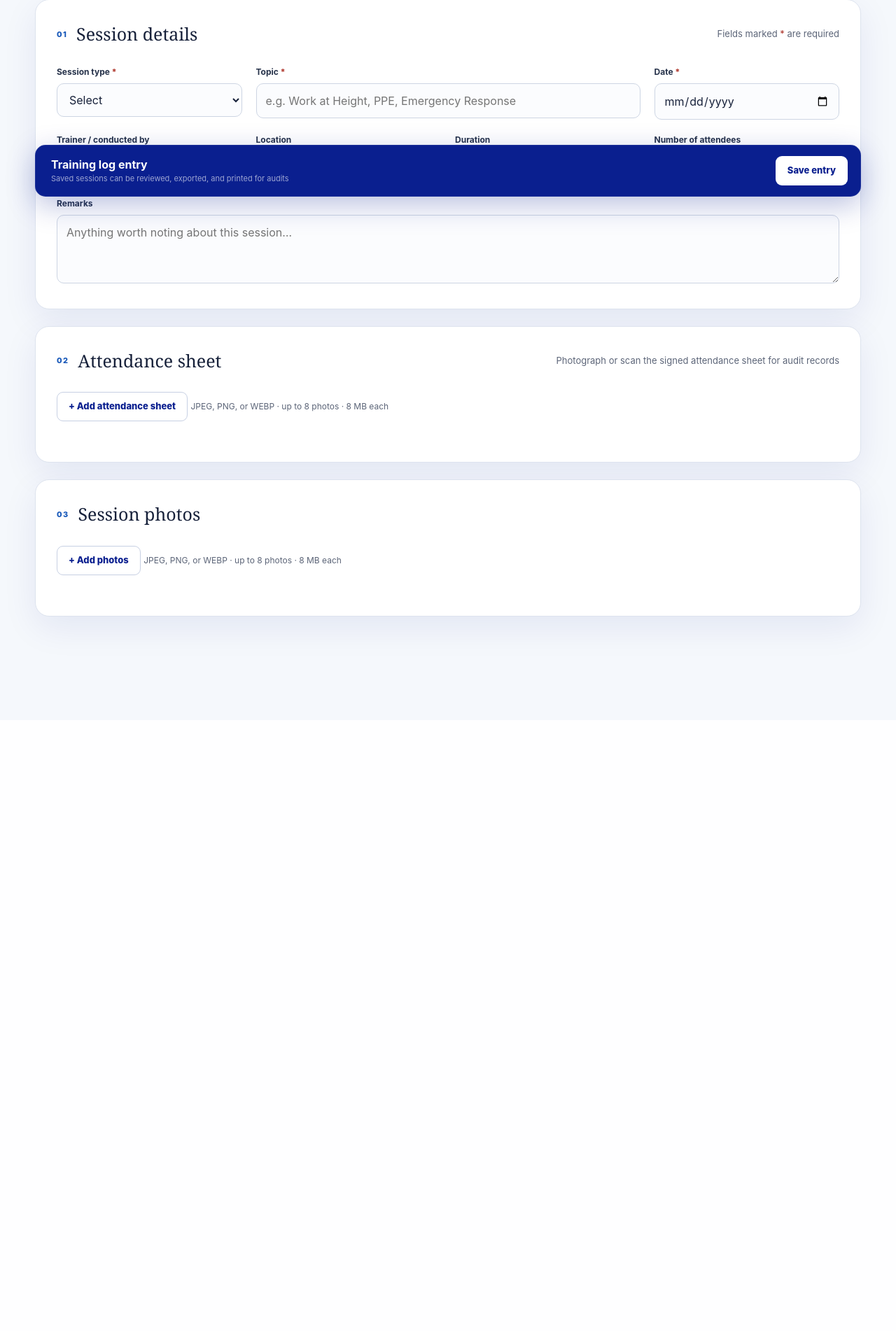
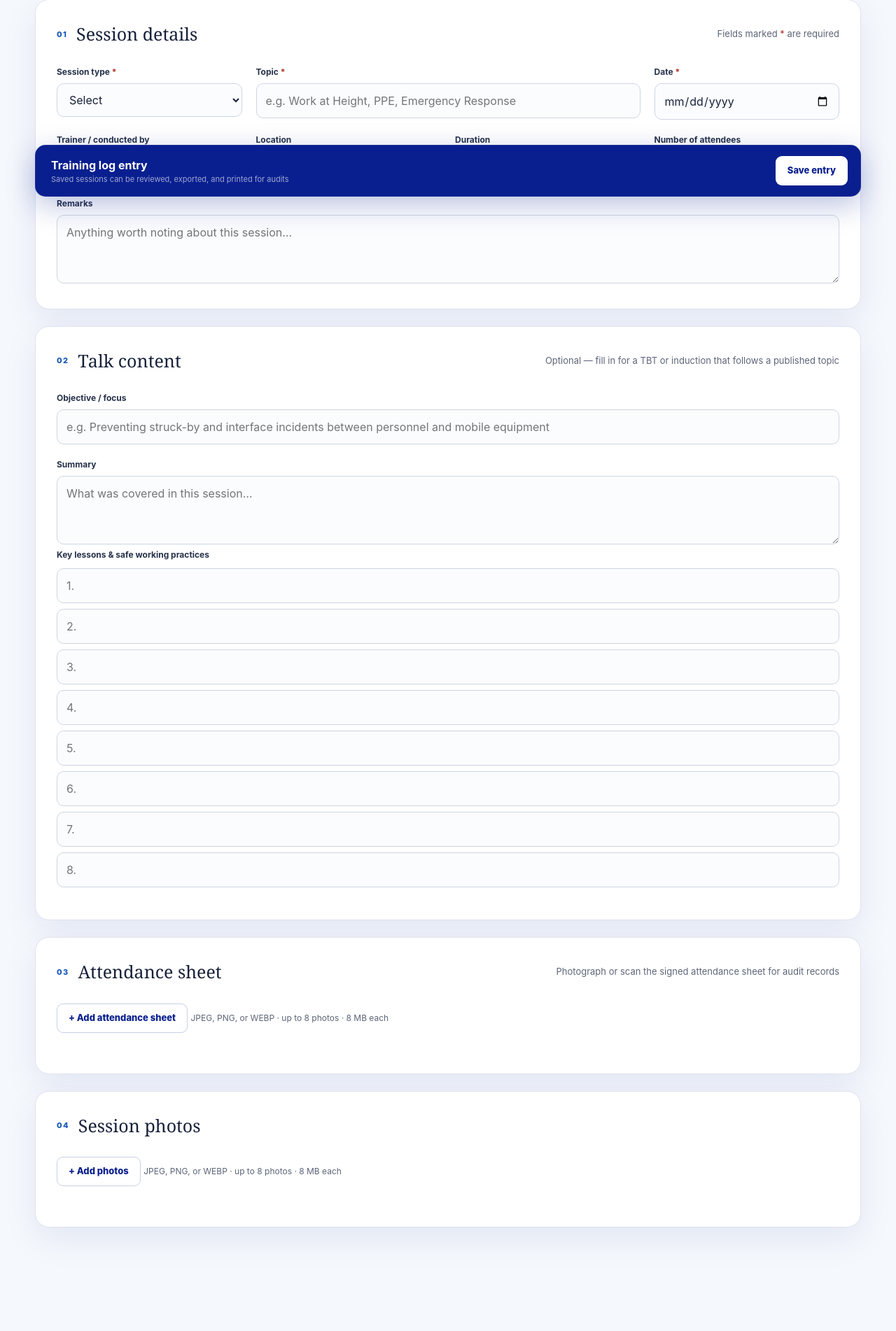
Before and after one commit to kamraanahmed1618-hue/Daily-Checklist, a Flask app: page /training in a window 1280 px wide. Shown: the part 503-2405 px from the top of the page at 70% size. Before the commit the page ends 1421 px from the top, so only its background shows below. Run offline with Flask 3, Linux system fonts and the light colour scheme; some libraries are stand-ins or nearby versions.

Commit message:
Add TBT talk content and match the real TBT record layout (#38)
The user shared a filled-in "TBT Record" Word document (MMI toolbox
talk, 16-08-2026) which documents far more than session metadata: a
topic title, an objective/subtitle line, a narrative summary in a
shaded box, and a bulleted "Key Lessons and Safe Working Practices"
list, before the record table and photo/attendance sections. The
training log was missing all of that content.

Added objective, summary, and key_lessons (up to 8 bullet points) to
training_logs, exposed them as optional fields on the submission form
under a new "Talk content" section, and rebuilt the print/PDF record
view to mirror the real document's structure: eyebrow label, topic
heading, subtitle, shaded summary box, bulleted key lessons, then a
single-row record table (No./Topic/Date/Location/Conducted By/
Duration/Attendees) followed by the photo and attendance sections
already in place. New CSS is scoped to .training-record.

Verified end-to-end by recreating the actual uploaded MMI record
through the live form and comparing the rendered output against it.


Claude-Session: https://claude.ai/code/session_01R8B25iVxojduASHzoR8LwF

Co-authored-by: Claude <noreply@anthropic.com>

```diff
--- a/app.py
+++ b/app.py
@@ -344,6 +344,9 @@ def init_db() -> None:
             location TEXT NOT NULL DEFAULT '',
             duration TEXT NOT NULL DEFAULT '',
             attendees_count INTEGER,
+            objective TEXT NOT NULL DEFAULT '',
+            summary TEXT NOT NULL DEFAULT '',
+            key_lessons TEXT NOT NULL DEFAULT '[]',
             remarks TEXT NOT NULL DEFAULT '',
             photos TEXT NOT NULL DEFAULT '[]',
             attendance_photos TEXT NOT NULL DEFAULT '[]',
@@ -369,6 +372,9 @@ def init_db() -> None:
         ensure_column("inspections", "seq", "INTEGER")
         ensure_column("near_miss_reports", "photos", "TEXT NOT NULL DEFAULT '[]'")
         ensure_column("violation_notices", "photos", "TEXT NOT NULL DEFAULT '[]'")
+        ensure_column("training_logs", "objective", "TEXT NOT NULL DEFAULT ''")
+        ensure_column("training_logs", "summary", "TEXT NOT NULL DEFAULT ''")
+        ensure_column("training_logs", "key_lessons", "TEXT NOT NULL DEFAULT '[]'")
         # Backfill sequential numbers for any pre-existing records in submission order.
         for table in ("inspections", "near_miss_reports", "violation_notices", "ptw_logs", "training_logs"):
             cursor.execute(sql(f"SELECT COALESCE(MAX(seq), 0) AS next_seq FROM {table}"))
@@ -625,6 +631,8 @@ def validate_training(payload: dict[str, Any]) -> dict[str, Any]:
         "trainer": clean_text(payload.get("trainer"), "Trainer / conducted by", 200, False),
         "location": clean_text(payload.get("location"), "Location", 200, False),
         "duration": clean_text(payload.get("duration"), "Duration", 60, False),
+        "objective": clean_text(payload.get("objective"), "Objective / focus", 300, False),
+        "summary": clean_text(payload.get("summary"), "Summary", 3000, False),
         "remarks": clean_text(payload.get("remarks"), "Remarks", 2000, False),
     }
     if record["session_type"] not in TRAINING_TYPES:
@@ -643,6 +651,7 @@ def validate_training(payload: dict[str, Any]) -> dict[str, Any]:
     return {
         **record,
         "attendees_count": attendees_count,
+        "key_lessons": clean_list_text(payload.get("keyLessons"), "Key lesson", 10, 300),
         "photos": clean_photo_keys(payload.get("photoKeys")),
         "attendance_photos": clean_photo_keys(payload.get("attendancePhotoKeys")),
     }
@@ -1157,11 +1166,13 @@ def submit_training() -> tuple[Response, int] | Response:
             values = [
                 record_id, seq, record["session_type"], record["topic"], record["session_date"],
                 record["trainer"], record["location"], record["duration"], record["attendees_count"],
+                record["objective"], record["summary"], json.dumps(record["key_lessons"]),
                 record["remarks"], json.dumps(record["photos"]), json.dumps(record["attendance_photos"]), now,
             ]
             columns = (
                 "id, seq, session_type, topic, session_date, "
                 "trainer, location, duration, attendees_count, "
+                "objective, summary, key_lessons, "
                 "remarks, photos, attendance_photos, created_at"
             )
             placeholders = ",".join("?" for _ in values)
@@ -1411,6 +1422,7 @@ def training_detail(record_id: str) -> str | tuple[str, int]:
     record = dict(row)
     record["photos"] = safe_json_list(record["photos"])
     record["attendance_photos"] = safe_json_list(record["attendance_photos"])
+    record["key_lessons"] = safe_json_list(record["key_lessons"])
     return render_template(
         "training_record.html",
         record=record,
@@ -1559,13 +1571,14 @@ def training_csv(records: list[dict[str, Any]]) -> str:
     output = io.StringIO()
     writer = csv.writer(output)
     writer.writerow([
-        "S.N", "Session Type", "Topic", "Date", "Trainer", "Location",
-        "Duration", "Attendees", "Remarks", "Submitted At",
+        "S.N", "Session Type", "Topic", "Date", "Trainer", "Location", "Duration", "Attendees",
+        "Objective", "Summary", "Key Lessons", "Remarks", "Submitted At",
     ])
     for record in records:
         writer.writerow([
             record["seq"], record["session_type"], record["topic"], record["session_date"], record["trainer"],
             record["location"], record["duration"], record["attendees_count"] if record["attendees_count"] is not None else "",
+            record["objective"], record["summary"], "; ".join(safe_json_list(record["key_lessons"])),
             record["remarks"], record["created_at"],
         ])
     return output.getvalue()
@@ -1666,11 +1679,13 @@ def import_training() -> tuple[Response, int] | Response:
             values = [
                 secrets.token_hex(16), seq, record["session_type"], record["topic"], record["session_date"],
                 record["trainer"], record["location"], record["duration"], record["attendees_count"],
+                record["objective"], record["summary"], json.dumps(record["key_lessons"]),
                 record["remarks"], json.dumps(record["photos"]), json.dumps(record["attendance_photos"]), now,
             ]
             columns = (
                 "id, seq, session_type, topic, session_date, "
                 "trainer, location, duration, attendees_count, "
+                "objective, summary, key_lessons, "
                 "remarks, photos, attendance_photos, created_at"
             )
             placeholders = ",".join("?" for _ in values)
--- a/static/style.css
+++ b/static/style.css
@@ -279,6 +279,19 @@ td small { margin-top: 3px; color: var(--muted); }
 .doc-evidence-table td { width: 50%; text-align: center; }
 .doc-evidence-table img { width: 100%; height: 160px; object-fit: cover; display: block; }
 
+/* Training / TBT / Induction record — mirrors a real filled-in TBT record: a small
+   eyebrow label, a big topic heading, an optional objective subtitle, a shaded summary
+   box, a bulleted "key lessons" list, then the record table, photos, and attendance
+   sheet. Scoped to .training-record so it doesn't touch the other doc-sheets. */
+.doc-eyebrow-label { margin: 14px 0 0; color: #008C95; font-weight: 700; font-size: 11px; letter-spacing: .04em; text-transform: uppercase; }
+.doc-topic-title { margin: 4px 0 0; color: #17365D; font-weight: 700; font-size: 20px; }
+.doc-topic-subtitle { margin: 4px 0 0; color: #666; font-size: 13px; }
+.doc-summary-box { margin: 12px 0 0; padding: 12px 14px; background: #EAF2F8; border: 1px solid #c3d8e8; border-radius: 6px; font-size: 13px; print-color-adjust: exact; -webkit-print-color-adjust: exact; }
+.doc-lessons-list { margin: 6px 0 0; padding-left: 22px; font-size: 13px; }
+.doc-lessons-list li { margin-bottom: 4px; }
+.doc-record-table thead th { background: #1F4E78; color: white; font-weight: 700; text-align: center; print-color-adjust: exact; -webkit-print-color-adjust: exact; }
+.doc-record-table td { text-align: center; }
+
 .doc-checklist thead th { background: #9DC3E6; font-weight: 700; text-align: left; print-color-adjust: exact; -webkit-print-color-adjust: exact; }
 .doc-checklist thead th:last-child, .doc-checklist td.result-cell { text-align: center; width: 15%; }
 .doc-checklist tr.section-row td { text-transform: uppercase; }
@@ -367,4 +380,8 @@ td small { margin-top: 3px; color: var(--muted); }
   .doc-attachment-row { font-size: 8.5pt; }
   .doc-field-table tr, .doc-actions-table tr, .doc-evidence-table tr { break-inside: avoid; }
   .doc-evidence-table img { height: 100px; }
+  .doc-eyebrow-label { font-size: 8pt; }
+  .doc-topic-title { font-size: 14pt; }
+  .doc-topic-subtitle, .doc-summary-box, .doc-lessons-list { font-size: 9pt; }
+  .doc-record-table tr { break-inside: avoid; }
 }
--- a/static/training.js
+++ b/static/training.js
@@ -9,6 +9,15 @@ const photoUpload = initPhotoUpload("training-photo-upload");
 
 function field(name) {
   return form.elements.namedItem(name);
+}
+
+function listValues(prefix, count) {
+  const values = [];
+  for (let i = 1; i <= count; i += 1) {
+    const value = field(`${prefix}${i}`)?.value.trim();
+    if (value) values.push(value);
+  }
+  return values;
 }
 
 function showError(message) {
@@ -30,6 +39,9 @@ async function submitEntry(event) {
     location: field("location").value,
     duration: field("duration").value,
     attendeesCount: field("attendeesCount").value,
+    objective: field("objective").value,
+    summary: field("summary").value,
+    keyLessons: listValues("keyLesson", 8),
     remarks: field("remarks").value,
     photoKeys: photoUpload.getKeys(),
     attendancePhotoKeys: attendanceUpload.getKeys(),
--- a/templates/training.html
+++ b/templates/training.html
@@ -51,7 +51,19 @@
   </section>
 
   <section class="card">
-    <div class="section-heading"><div><span class="step-number">02</span><h2>Attendance sheet</h2></div><p>Photograph or scan the signed attendance sheet for audit records</p></div>
+    <div class="section-heading"><div><span class="step-number">02</span><h2>Talk content</h2></div><p>Optional — fill in for a TBT or induction that follows a published topic</p></div>
+    <div class="field-grid one-col">
+      <label><span>Objective / focus</span><input name="objective" maxlength="300" placeholder="e.g. Preventing struck-by and interface incidents between personnel and mobile equipment"></label>
+      <label><span>Summary</span><textarea name="summary" rows="3" maxlength="3000" placeholder="What was covered in this session…"></textarea></label>
+    </div>
+    <div class="list-fields">
+      <span>Key lessons &amp; safe working practices</span>
+      {% for i in range(1, 9) %}<input name="keyLesson{{ i }}" maxlength="300" placeholder="{{ i }}.">{% endfor %}
+    </div>
+  </section>
+
+  <section class="card">
+    <div class="section-heading"><div><span class="step-number">03</span><h2>Attendance sheet</h2></div><p>Photograph or scan the signed attendance sheet for audit records</p></div>
     <div class="photo-upload" id="attendance-photo-upload">
       <input type="file" accept="image/jpeg,image/png,image/webp" multiple hidden>
       <button class="button secondary photo-add-button" type="button">+ Add attendance sheet</button>
@@ -61,7 +73,7 @@
   </section>
 
   <section class="card">
-    <div class="section-heading"><div><span class="step-number">03</span><h2>Session photos</h2></div></div>
+    <div class="section-heading"><div><span class="step-number">04</span><h2>Session photos</h2></div></div>
     <div class="photo-upload" id="training-photo-upload">
       <input type="file" accept="image/jpeg,image/png,image/webp" multiple hidden>
       <button class="button secondary photo-add-button" type="button">+ Add photos</button>
```
Also changed, not shown: templates/training_record.html (+41 -17 lines), test_app.py (+10 -1 lines).
